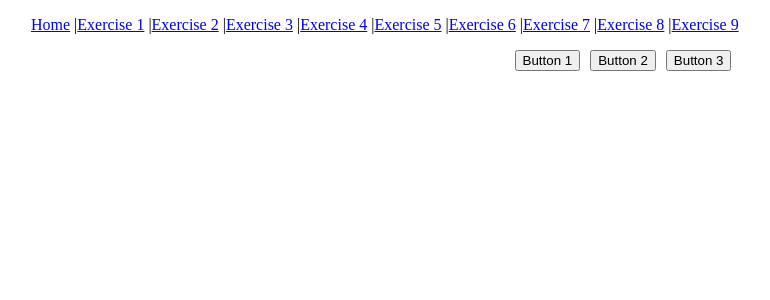
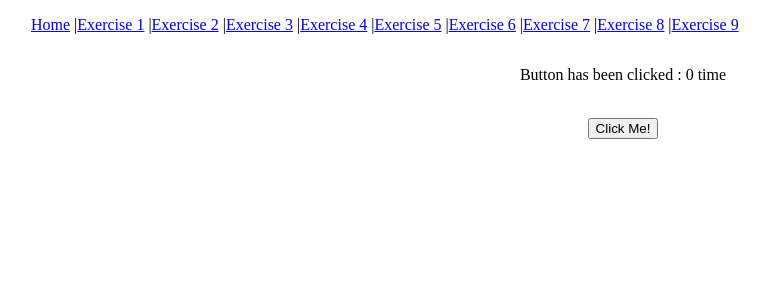
Before and after one commit to Will24300/react-projects, a React (Vite) app: page / in a window 1280 px wide. Shown: the top 300 px of the page, without its empty margins (17-787 px from the left). Built offline with nearby package versions, Linux system fonts and the light colour scheme.

Commit message:
add button increment

```diff
--- a/src/App.jsx
+++ b/src/App.jsx
@@ -1,11 +1,12 @@
 import ButtonClick from "./projects/buttonClick/ButtonClick";
+import ButtonInc from "./projects/buttonIncl/ButtonInc";
 import Hello from "./projects/helloworld/Hello";
 import Click from "./projects/useclick/Click";
 
 function App() {
   return (
     <>
-      <ButtonClick />
+      <ButtonInc />
     </>
   );
 }
--- /dev/null
+++ b/src/projects/buttonIncl/ButtonInc.jsx
@@ -0,0 +1,65 @@
+import React, { useState } from "react";
+
+function ButtonInc() {
+  const [counter, setCounter] = useState(0);
+  const handleClick = () => {
+    setCounter((prev) => prev + 1);
+  };
+  return (
+    <>
+      <nav>
+        <ul style={{ display: "flex", listStyle: "none" }}>
+          <li>
+            <a href="#">Home</a> |
+          </li>
+          <li>
+            <a href="#">Exercise 1</a> |
+          </li>
+          <li>
+            <a href="#">Exercise 2</a> |
+          </li>
+          <li>
+            <a href="#">Exercise 3</a> |
+          </li>
+          <li>
+            <a href="#">Exercise 4</a> |
+          </li>
+          <li>
+            <a href="#">Exercise 5</a> |
+          </li>
+          <li>
+            <a href="#">Exercise 6</a> |
+          </li>
+          <li>
+            <a href="#">Exercise 7</a> |
+          </li>
+          <li>
+            <a href="#">Exercise 8</a> |
+          </li>
+          <li>
+            <a href="#">Exercise 9</a>
+          </li>
+        </ul>
+      </nav>
+
+      <div
+        style={{
+          display: "flex",
+          flexDirection: "column",
+          justifyContent: "center",
+          alignItems: "center",
+        }}
+      >
+        {counter < 1 ? (
+          <p>Button has been clicked : {counter} time</p>
+        ) : (
+          <p>Button has been clicked : {counter} times</p>
+        )}{" "}
+        <br />
+        <button onClick={handleClick}>Click Me!</button>
+      </div>
+    </>
+  );
+}
+
+export default ButtonInc;
```
